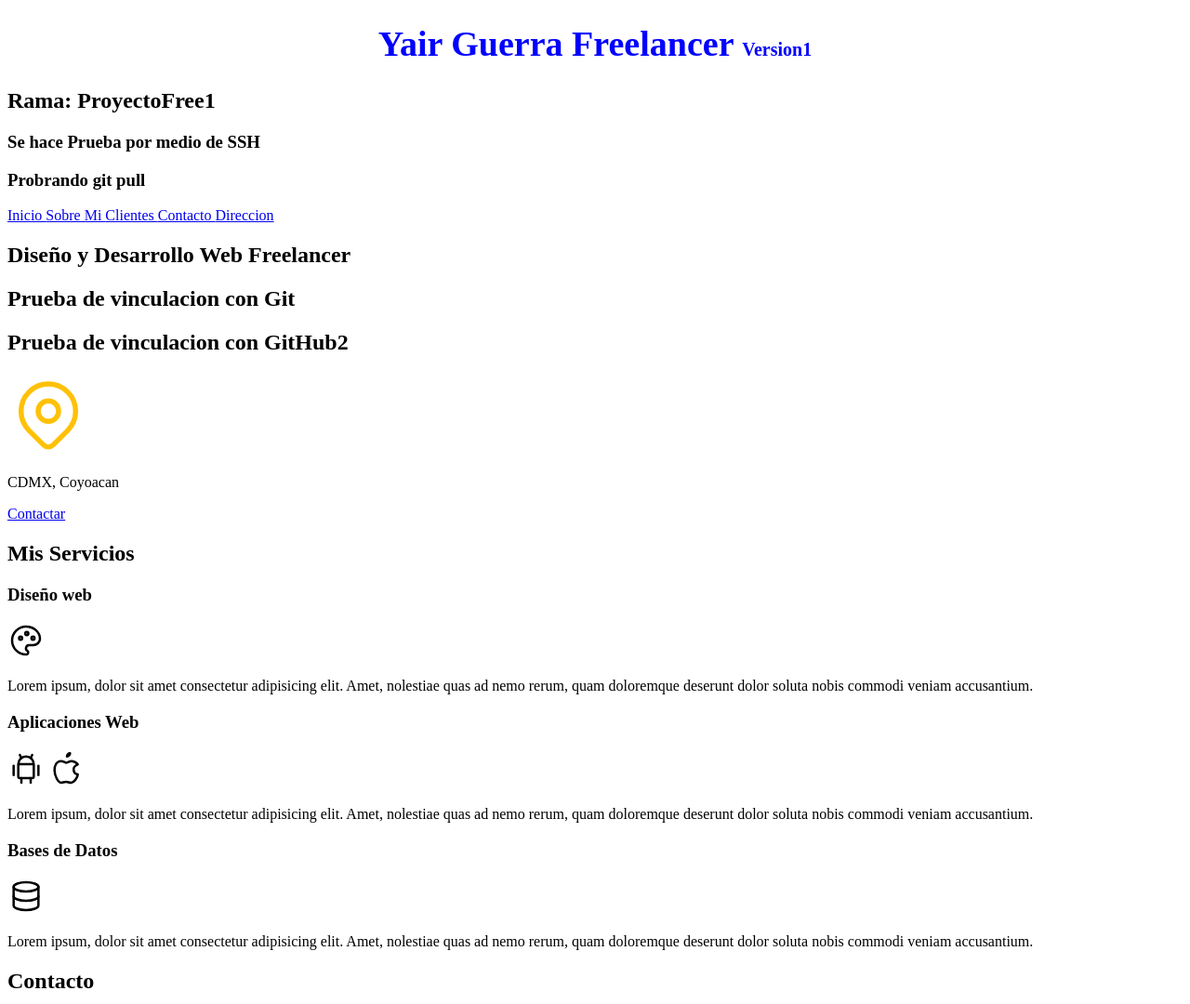
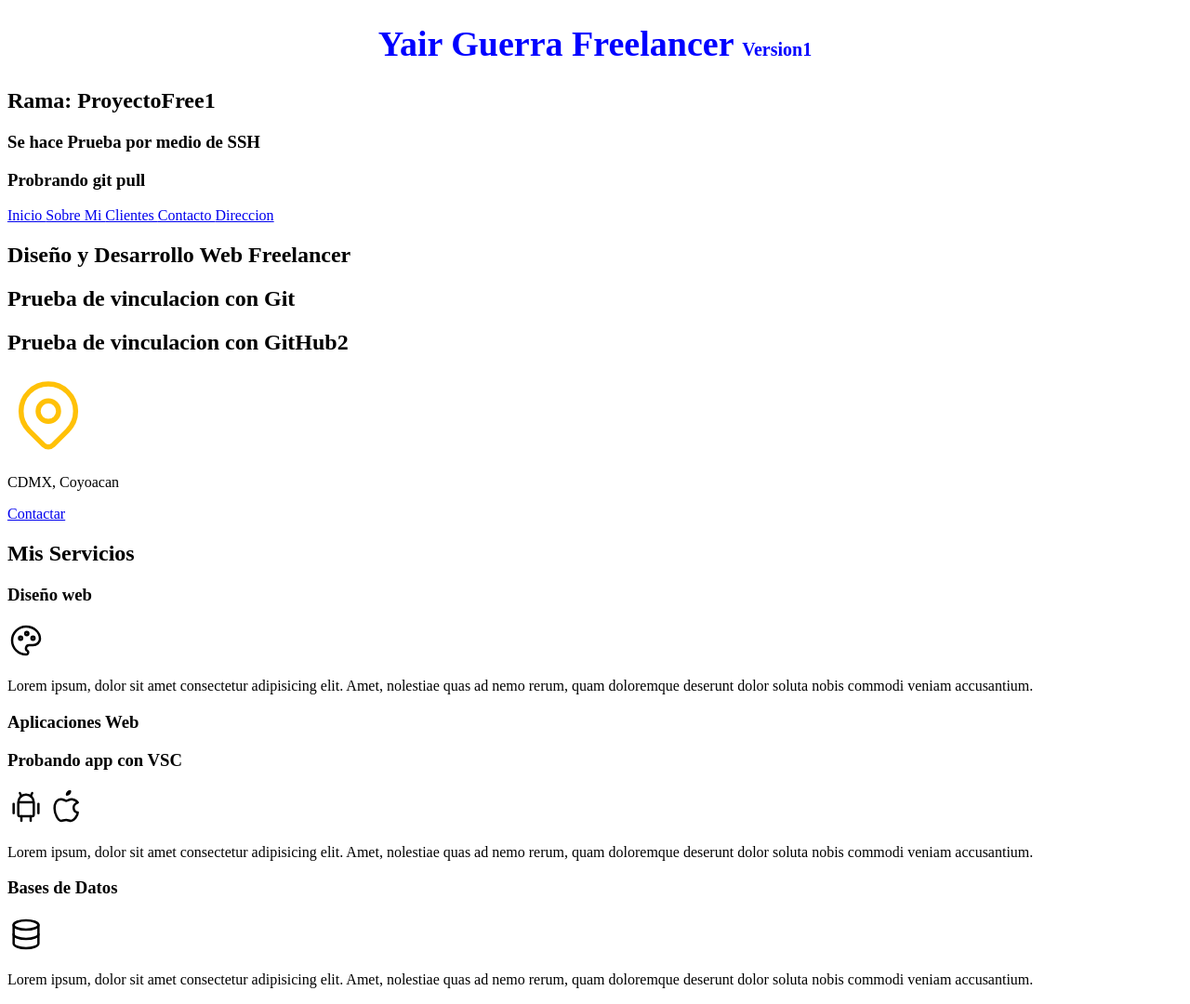
Before and after one commit to yaiv/GitGitHub, a plain HTML site: page Free_In/index.html in a window 1280 px wide. Shown: the top 1080 px of the page at 93% size. Drawn offline with Linux system fonts and the light colour scheme.

Commit message:
commit inicial con VSC

```diff
--- a/Free_In/index.html
+++ b/Free_In/index.html
@@ -76,6 +76,7 @@
 
         <section>
             <h3>Aplicaciones Web</h3>
+            <h3>Probando app con VSC</h3>
 
             <svg xmlns="http://www.w3.org/2000/svg" class="icon icon-tabler icon-tabler-brand-android" width="40" height="40" viewBox="0 0 24 24" stroke-width="1.5" stroke="#000000" fill="none" stroke-linecap="round" stroke-linejoin="round">
                 <path stroke="none" d="M0 0h24v24H0z" fill="none"/>
```
